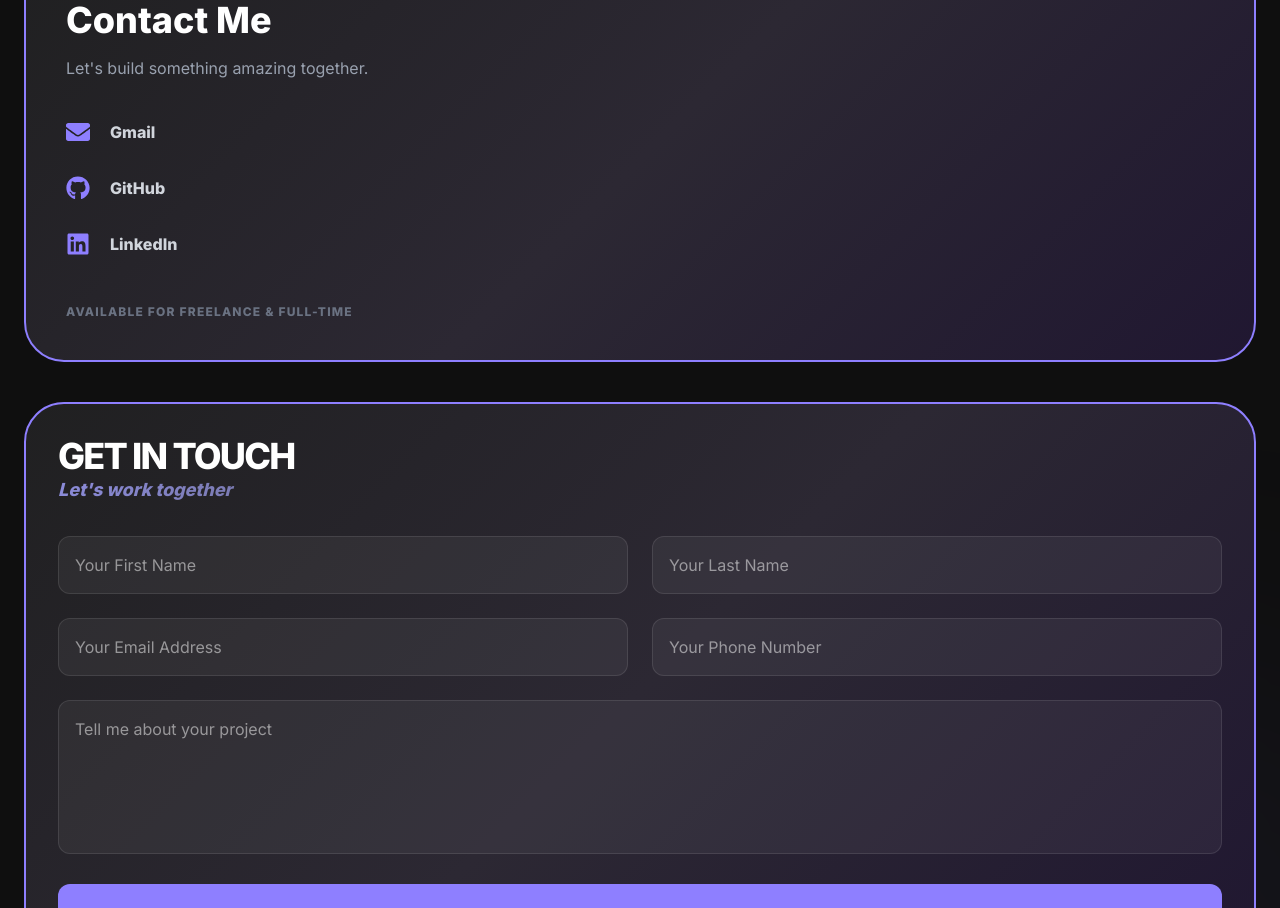
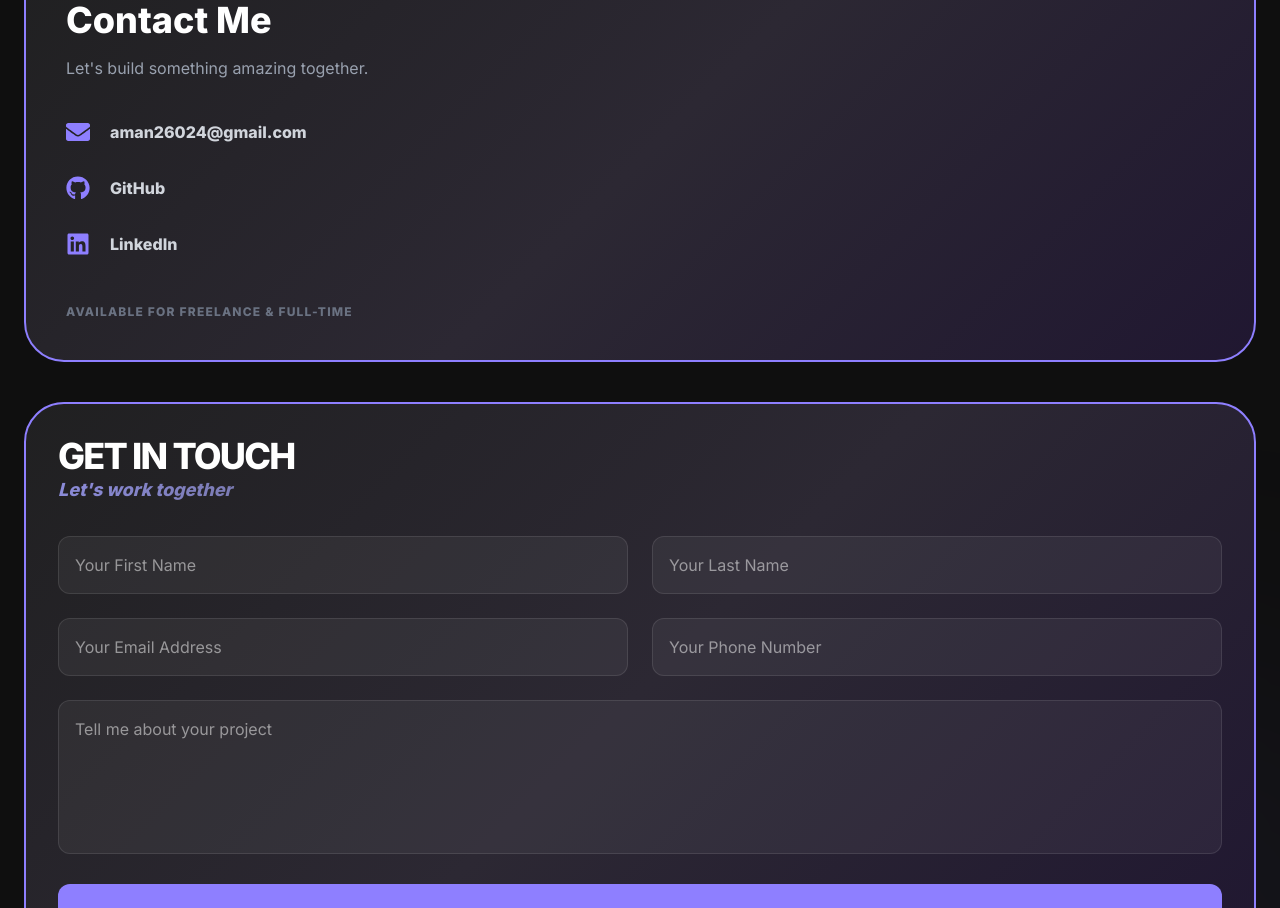
Before and after one commit to Aman260249/codelabportfolio, a React (Vite) app in the folder portfolio-codelab/: page / in a window 1280 px wide. Shown: the part 4926-5834 px from the top of the page. Built offline with nearby package versions, Linux system fonts and the light colour scheme; no server answers.

Commit message:
git and linkedin URL fix

```diff
--- a/portfolio-codelab/src/components/Contact.jsx
+++ b/portfolio-codelab/src/components/Contact.jsx
@@ -79,10 +79,10 @@ const Contact = () => {
             <div className="space-y-8">
               <a href="mailto:your@gmail.com" className="flex items-center gap-5">
                 <FaEnvelope className="text-2xl text-[#8E7FFF]" />
-                <span className="text-gray-300 font-bold">Gmail</span>
+                <span className="text-gray-300 font-bold">aman26024@gmail.com</span>
               </a>
 
-              <a href="https://github.com" target="_blank" rel="noreferrer" className="flex items-center gap-5">
+              <a href="https://github.com/Aman260249" target="_blank" rel="noreferrer" className="flex items-center gap-5">
                 <FaGithub className="text-2xl text-[#8E7FFF]" />
                 <span className="text-gray-300 font-bold">GitHub</span>
               </a>
```
